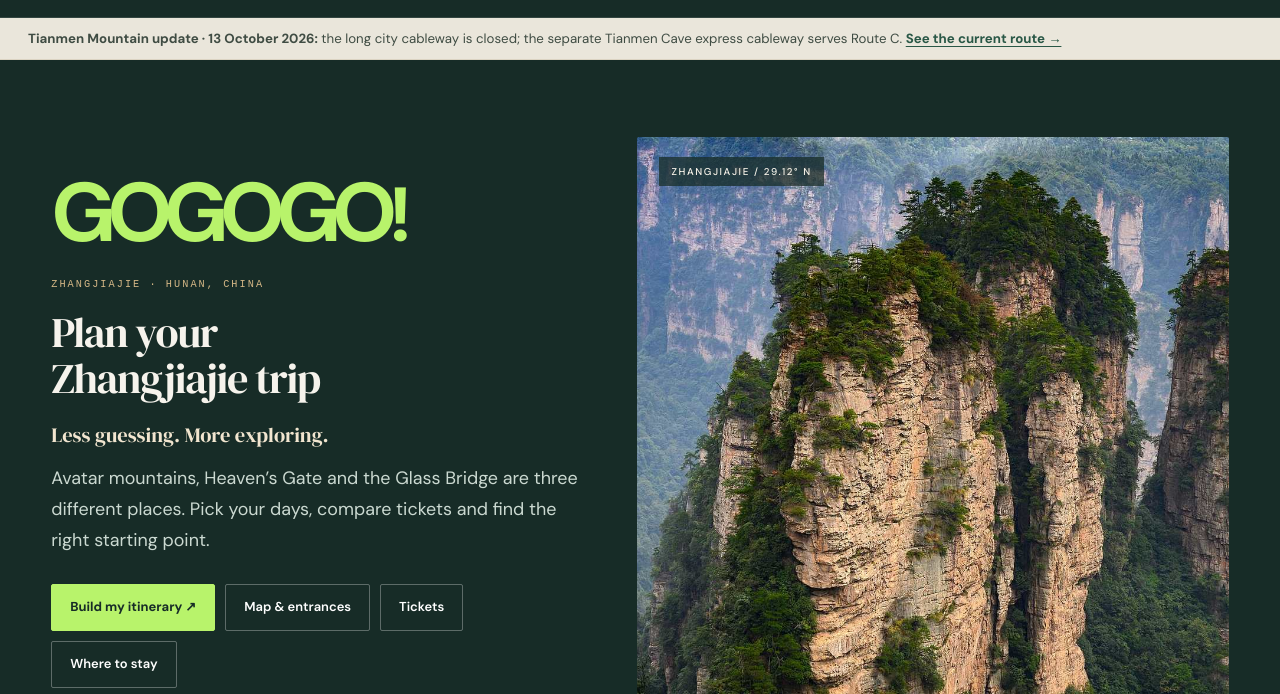
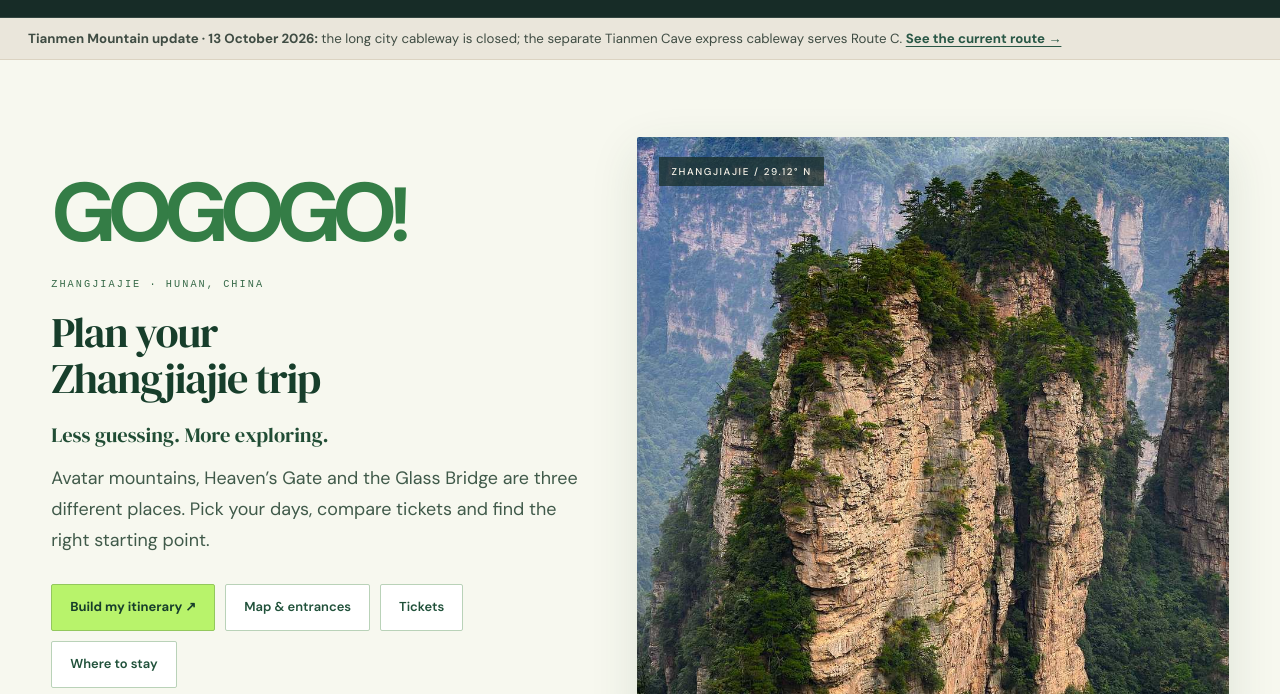
Before and after one commit to COLDDCC/zhangjiajie, a plain HTML site: page index.html in a window 1280 px wide. Shown: the part 76-770 px from the top of the page. Drawn offline with Linux system fonts and the light colour scheme.

Commit message:
style(home): switch Hero to warm ivory with green GoGoGo wordmark (#13)

```diff
--- a/assets/editorial-home.css
+++ b/assets/editorial-home.css
@@ -162,3 +162,20 @@ body.planner-page{--ink:#172c27;--pine:#295746;--stone:#51635b;--mist:#eaece6;--
  .planner-page .hero-inner.home-hero>div{min-width:0}
  .planner-page .nav-in,.planner-page .quick{min-width:0;max-width:100%}
 }
+
+/* Light editorial hero: warm ivory + fresh forest-green brand, homepage only. */
+.planner-page.home-page .hero{background:#F7F8EF;color:#193E2D;border-bottom:1px solid #DDE6D7}
+.planner-page.home-page .home-hero h1{color:#173E2B}
+.planner-page.home-page .home-hero p{color:#405A4A;font-weight:400}
+.planner-page.home-page .home-hero p strong{color:#214D35}
+.planner-page.home-page .home-hero .eyebrow{color:#386A49}
+.planner-page.home-page .hero-brand.hero-brand-green,
+.planner-page.home-page .hero-brand.hero-brand-green>span,
+.planner-page.home-page .hero-brand.hero-brand-green>span:nth-child(2),
+.planner-page.home-page .hero-brand.hero-brand-green>span:nth-child(3),
+.planner-page.home-page .hero-brand.hero-brand-green em{color:#347D46}
+.planner-page.home-page .quick a{color:#20513A;background:#FFFFFF;border-color:#B9D2B8}
+.planner-page.home-page .quick a:hover{background:#E5F3DE;border-color:#579868}
+.planner-page.home-page .home-hero .quick a:first-child{background:#B8F36B!important;border-color:#93C85D!important;color:#173E2B!important}
+.planner-page.home-page .home-hero>.photo{box-shadow:0 15px 45px rgba(31,74,48,.12)}
+@media print{.planner-page.home-page .hero{background:#fff!important}}
```
